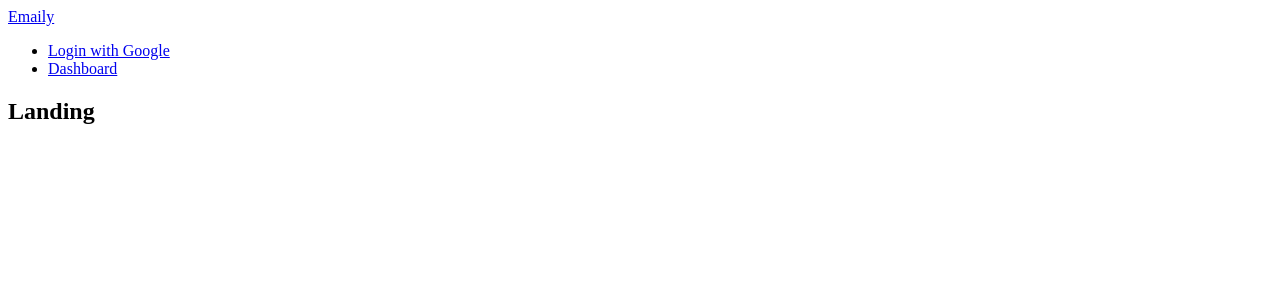
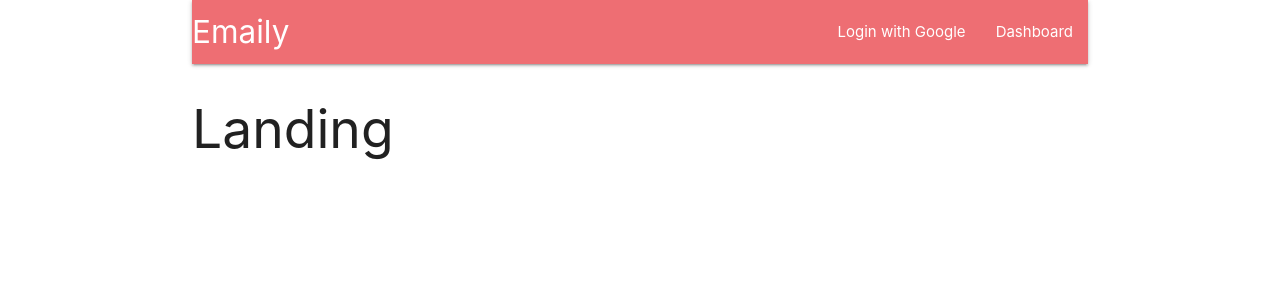
Before and after one commit to giacavicchioli/emaily, a React (Create React App) app in the folder client/: page / in a window 1280 px wide. Shown: the top 300 px of the page. Built offline with nearby package versions, Linux system fonts and the light colour scheme.

Commit message:
using materialize css

```diff
--- a/client/src/components/App.js
+++ b/client/src/components/App.js
@@ -1,4 +1,4 @@
-import React, { Component } from "react";
+import React from "react";
 import { BrowserRouter, Route } from "react-router-dom";
 
 import Header from "./Header";
@@ -9,7 +9,7 @@
 
 const App = () => {
   return (
-    <div>
+    <div className="container">
       <BrowserRouter>
         <div>
           <Header />
--- a/client/src/index.js
+++ b/client/src/index.js
@@ -1,3 +1,4 @@
+import "materialize-css/dist/css/materialize.min.css";
 import React from "react";
 import ReactDOM from "react-dom";
 import { Provider } from "react-redux";
```
